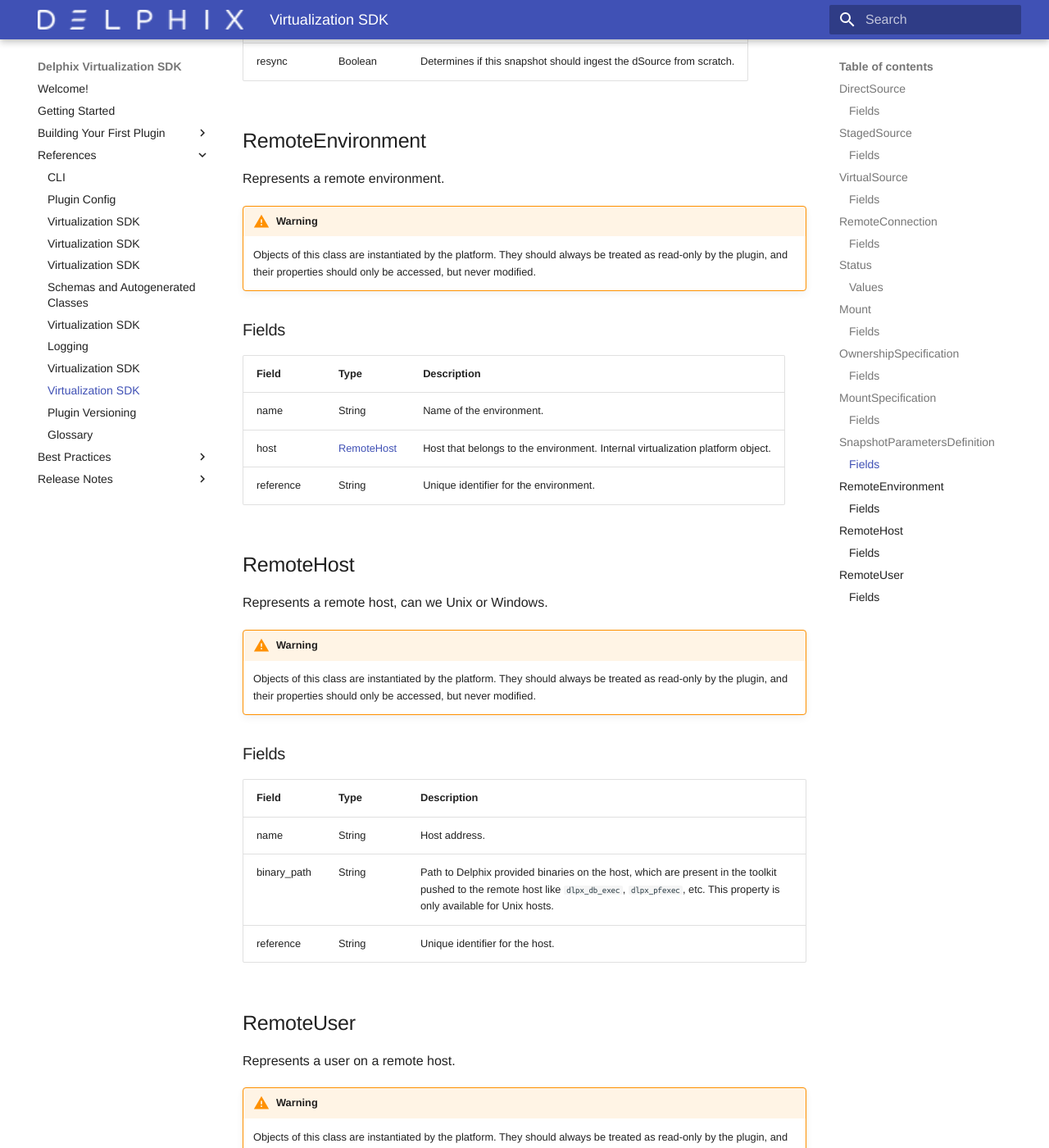
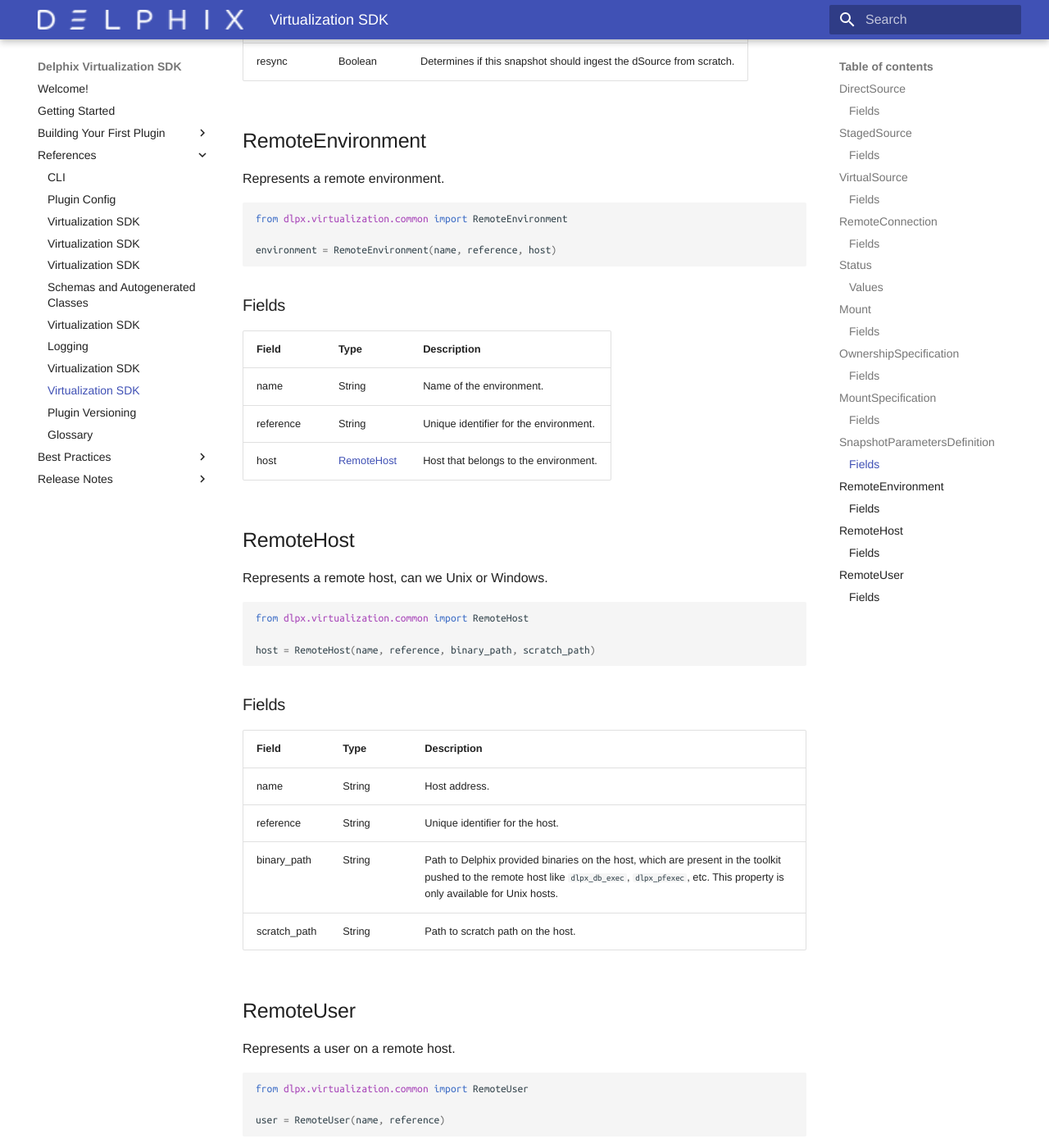
Before and after one commit to delphix/virtualization-sdk, an MkDocs documentation site: the page built from docs/References/Classes.md, in a window 1280 px wide and 1400 px high, scrolled down 4620 px. Shown: the whole window at 82% size. Built offline with MkDocs 1.6.1 and Material for MkDocs 9.7.7, drawn with Linux system fonts in a browser that asks for light colours; some web fonts are replaced; some of the changed text lies outside the part shown.

Commit message:
PYT-706 Document new plugin classes RemoteConnection, RemoteEnvironment, RemoteUser, RemoteHost
Reviewed at: http://reviews.delphix.com/r/51522/

````diff
--- a/docs/References/Classes.md
+++ b/docs/References/Classes.md
@@ -66,7 +66,7 @@
 Represents a connection to a source.
 
 ```python
-from dlpx.virtualization.platform import RemoteConnection
+from dlpx.virtualization.common import RemoteConnection
 
 connection = RemoteConnection(environment, user)
 ```
@@ -75,8 +75,8 @@
 
 Field | Type | Description
 ----- | ---- | -----------
-environment | [RemoteEnvironment](#remoteenvironment) | Environment for the connection. Internal virtualization platform object.
-user | [RemoteUser](#remoteuser) | User for the connection. Internal virtualization platform object.
+environment | [RemoteEnvironment](#remoteenvironment) | Environment for the connection.
+user | [RemoteUser](#remoteuser) | User for the connection.
 
 ## Status
 
@@ -175,38 +175,49 @@
 
 Represents a remote environment.
 
-!!! warning
-    Objects of this class are instantiated by the platform. They should always be treated as read-only by the plugin, and their properties should only be accessed, but never modified.
+```python
+from dlpx.virtualization.common import RemoteEnvironment
+
+environment = RemoteEnvironment(name, reference, host)
+```
 
 ### Fields
 
 Field | Type | Description
 ----- | ---- | -----------
 name | String | Name of the environment.
-host | [RemoteHost](#remotehost) | Host that belongs to the environment. Internal virtualization platform object.
 reference | String | Unique identifier for the environment.
+host | [RemoteHost](#remotehost) | Host that belongs to the environment.
+
 
 ## RemoteHost
 
 Represents a remote host, can we Unix or Windows.
 
-!!! warning
-    Objects of this class are instantiated by the platform. They should always be treated as read-only by the plugin, and their properties should only be accessed, but never modified.
+```python
+from dlpx.virtualization.common import RemoteHost
+
+host = RemoteHost(name, reference, binary_path, scratch_path)
+```
 
 ### Fields
 
 Field | Type | Description
 ----- | ---- | -----------
 name | String | Host address.
+reference | String | Unique identifier for the host.
 binary_path | String | Path to Delphix provided binaries on the host, which are present in the toolkit pushed to the remote host like `dlpx_db_exec`, `dlpx_pfexec`, etc. This property is only available for Unix hosts.
-reference | String | Unique identifier for the host.
+scratch_path | String | Path to scratch path on the host.
 
 ## RemoteUser
 
 Represents a user on a remote host.
 
-!!! warning
-    Objects of this class are instantiated by the platform. They should always be treated as read-only by the plugin, and their properties should only be accessed, but never modified.
+```python
+from dlpx.virtualization.common import RemoteUser
+
+user = RemoteUser(name, reference)
+```
 
 ### Fields
 
````
